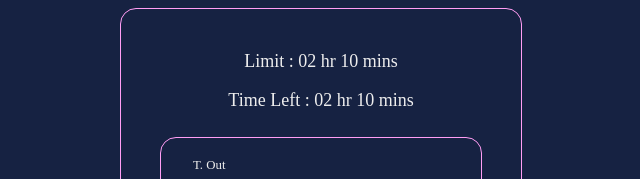
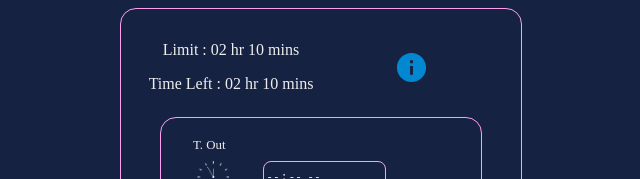
Before and after one commit to vickertan/Rest-Time, a React (Vite) app: page / in a window 1280 px wide. Shown: the top 179 px of the page, without its empty margins (319-959 px from the left). Built offline with nearby package versions, Linux system fonts and the light colour scheme; no server answers.

Commit message:
Add info button icon
Adjust styling and position for both indicator and info divisions

```diff
--- a/src/App.jsx
+++ b/src/App.jsx
@@ -1,11 +1,12 @@
 import "./main.css";
 import { createRoot } from "react-dom/client";
 import { useEffect, useState } from "react";
+import convToMins from "./func/convToMins";
+import convToMilTime from "./func/convToMilTime";
 import TimeForm from "./components/TimeForm";
 import TimeHistory from "./components/TimeHistory";
 import Quote from "./components/Quote";
-import convToMins from "./func/convToMins";
-import convToMilTime from "./func/convToMilTime";
+import InfoIcon from "@mui/icons-material/Info";
 
 const App = () => {
     const limit = {
@@ -107,6 +108,7 @@ const App = () => {
 
     return (
         <div className="content-box">
+            <div className="head">
                 <div className="indicator">
                     <p>
                         Limit : {hourLimit} hr {minsLimit} mins
@@ -114,6 +116,16 @@ const App = () => {
                     <p style={{ color: limitColor }}>
                         Time Left : {hourLeft} hr {minsLeft} mins
                     </p>
+                </div>
+                <div className="info">
+                    <InfoIcon
+                        color="info"
+                        fontSize="large"
+                        onClick={() => {
+                            // add function to display modal
+                        }}
+                    />
+                </div>
             </div>
             <TimeForm
                 totalMinsLeft={totalMinsLeft}
--- a/src/main.css
+++ b/src/main.css
@@ -30,10 +30,24 @@ p {
     transition: 1s;
 }
 
-.indicator {
-    margin: 1.5rem auto 0.5rem;
-    font-size: 1.125rem;
+.head {
+    display: flex;
+    margin: 1rem auto 0.5rem;
+    min-width: 90%;
+}
+
+.head .indicator {
+    flex: 50%;
+    font-size: 1rem;
     color: var(--light);
+    max-width: 50%;
+}
+
+.head .info {
+    flex: 50%;
+    display: flex;
+    margin: auto;
+    max-width: fit-content;
 }
 
 #form {
```
Lines whose indentation alone changed are shown as unchanged.
